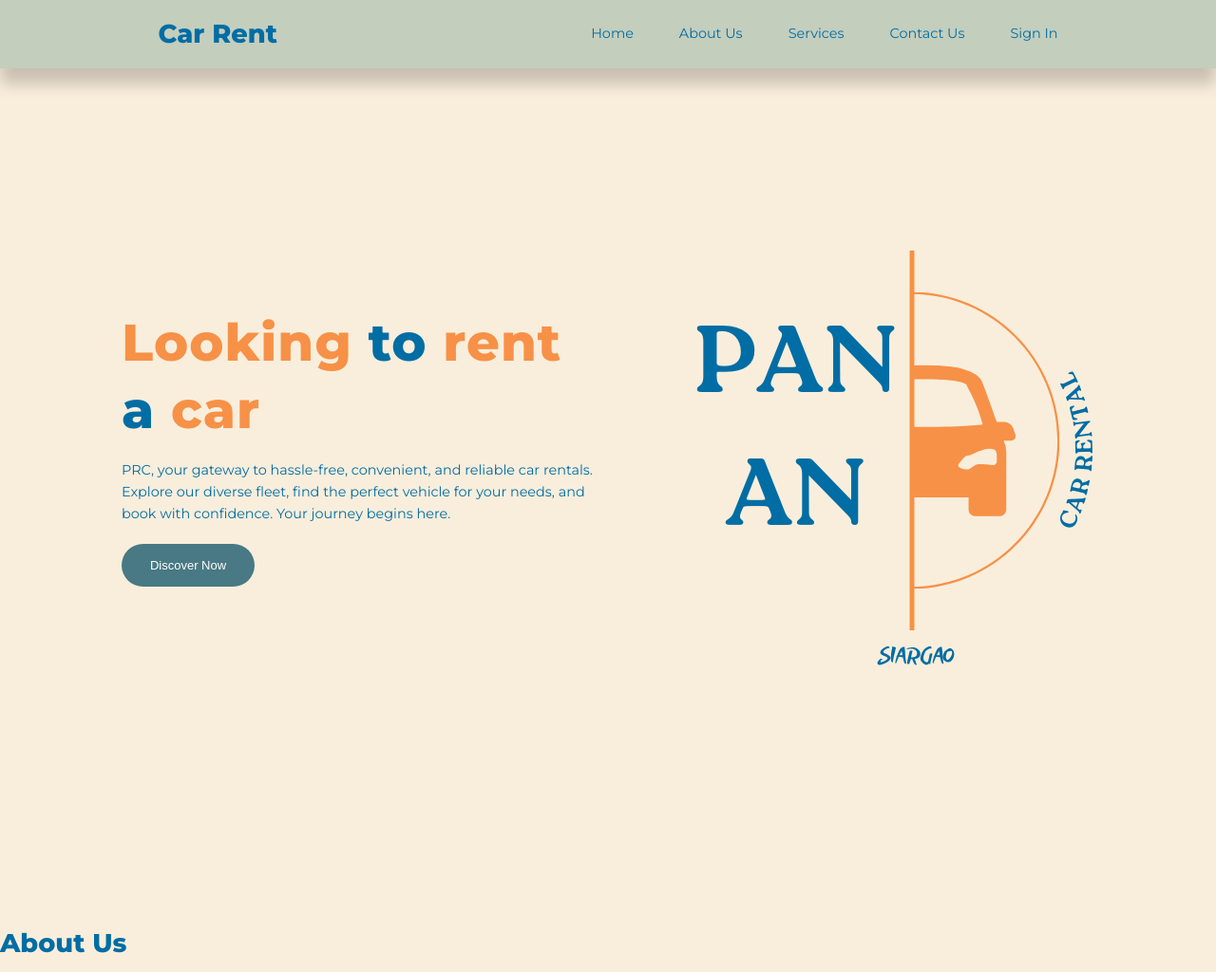
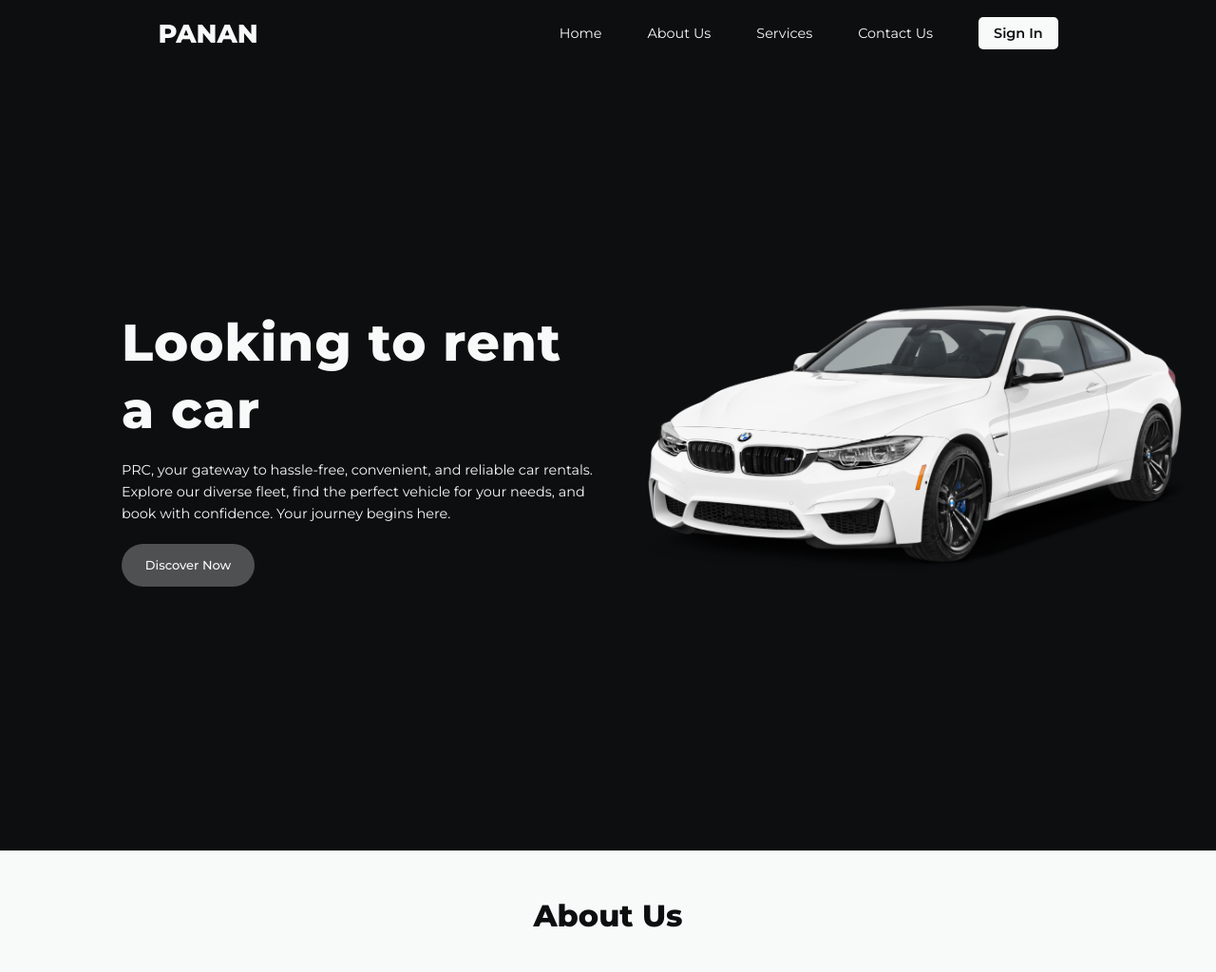
Before and after one commit to samanthagwynetha/CarRentalSystem, a PHP site: page /car/home.php in a window 1280 px wide. Shown: the top 1024 px of the page at 95% size. Run offline with PHP 8.4, Linux system fonts and the light colour scheme; data comes from the database, SQL or seed files in the repository; some web fonts are replaced.

Commit message:
home update

```diff
--- a/css/cusdash.css
+++ b/css/cusdash.css
@@ -51,7 +51,7 @@
 }
 
 body{
-    font-family: 'Montserrat', sans-serif;
+    font-family: 'Montserrat', 'sans-serif';
     line-height: 1.6;
     color: var(--color-gray-200);
     overflow-x: hidden;
--- a/css/style.css
+++ b/css/style.css
@@ -10,8 +10,8 @@
   --color-gray-300: rgba(242, 242, 254, 0.3);
   --color-gray-200: rgba(242, 242, 254, 0.7);
 
-  --color-white:#006DA4;
-  --color-bg:#F9EEDC;
+  --color-white:#ffffff;
+  --color-bg:#0d0e10;
   --color-orange: #F79147;
   --color-sage:#C3CEBD;
   --color-forest: #6A7C5F;
@@ -20,8 +20,12 @@
   --color-sleepyblue: #487984;
   --color-sienna: #CD8A39;
   --color-sky-blue: #A4DBE8;
-  --color-terra: #D95D39;
+  --color-terra: #f8fafa;
   --color-navy: #1A2940;
+
+  --color-davy: #4f5052;
+  --color-black: #000000;
+  --color-limestone: #dcdad9;
 
 
   --transition: all 300ms ease;
@@ -76,7 +80,7 @@
 }
 
 h1,h2,h3,h4{
-  color: var(--color-white);
+  color: var(--color-terra);
   line-height: 1.3;
 }
 
@@ -84,7 +88,7 @@
   color: white;
 }
 p{
-  color: var(--color-white);
+  color: var(--color-terra);
 }
 
 h1{
@@ -120,13 +124,17 @@
 /*===============================NAV ;>==================================*/
 
 nav{
- background: var(--color-sage);
+ background: var(--color-bg);
  width: 100vw;
  height: 4.5rem;
  position: fixed;
  top: 0;
  z-index: 10;
- box-shadow: 0 1rem 1rem rgba(0,0,0,0.2);
+ /* box-shadow: 0 1rem 1rem rgba(0,0,0,0.2); */
+}
+
+nav a{
+  color: var(--color-terra);
 }
 
 nav button{
@@ -157,6 +165,37 @@
   display: flex;
   align-items:center;
   gap: 3rem;
+}
+
+.nav_items {
+  display: flex;
+  align-items: center;
+  gap: 3rem;
+}
+
+.nav_items a {
+  color: var(--color-terra);
+  text-decoration: none;
+  position: relative;
+  transition: color 0.3s ease, font-weight 0.3s ease;
+}
+
+.nav_items a:hover {
+  color: var(--color-white);
+  font-weight: bold;
+}
+
+.nav_items .sign-in-btn {
+  background-color: var(--color-terra);
+  color: var(--color-bg);
+  padding: 0.5rem 1rem;
+  border-radius: 5px;
+  font-weight: 600;
+  transition: background-color 0.3s ease, transform 0.3s ease;
+}
+
+.nav_items .sign-in-btn:hover {
+  color: var(--color-bg);
 }
 
 .nav_profile{
@@ -214,56 +253,72 @@
 }
 
 .home-text span {
-  color: var(--color-orange);
+  color: var(--color-terra);
+}
+
+.home-services{
+  background-color: var(--color-bg);
 }
 
 /*.car0-container {
   animation: float 3s linear infinite;
 }*/
 
-@keyframes float{
-  0%,
-  100%{
-    transform: translateY(-3.5rem);
+@keyframes fadeIn {
+  0% {
+    opacity: 0;
   }
-  50% {
-    transform: translateY(1rem);
+  100% {
+    opacity: 1;
   }
+
 }
 
 .car0{
-  right: 70px;
-  width: auto;
+  max-width: 100%;
   height: auto;
-  background-size: cover;
-  display: block;
+  width: 150rem; /* Adjust the width as needed */
+  object-fit: contain;
+  animation: fadeIn 2s ease-in-out;
 }
 
-.home-btn{
-  background:var(--color-sleepyblue);
-  color: white;
-  border: none;
+.home-btn {
+  background: var(--color-davy);
+  color: var(--color-terra);
   border-radius: 3rem;
   height: 45px;
   width: 140px;
+  font-family: 'Montserrat';
   font-size: small;
   cursor: pointer;
   margin-right: 8px;
   margin-top: 20px;
   font-weight: 500;
+  transition: background 0.3s ease, color 0.3s ease;
+}
+
+.home-btn a {
+  color: var(--color-terra);
+  text-decoration: none;
 }
 
 .home-btn:hover {
-  background: var(--color-orange);
+  color: var(--color-terra);
+  transform: scale(1.05);
+}
+
+.home-btn:hover a {
+  color: var(--color-white);
+  font-weight: 600;
 }
 
 .home-rent{
-  color: white;
+  color: var(--color-terra);
 }
 
 /*===============================ABOUT==================================*/
-.home-about{
-  background: var(--color-terra);
+/* .home-about{
+  background: var(--color-limestone);
   display: grid;
   align-items: center;
   grid-template-columns: repeat(2,1fr);
@@ -292,6 +347,76 @@
   font-size: 0.93rem;
   margin: 00.5rem 0 1.1rem;
   color: white;
+}  */
+
+.about-container {
+  display: flex;
+  flex-direction: column;
+  align-items: center;
+  gap: 2rem;
+  padding: 2rem;
+  background-color: var(--color-terra);
+}
+
+.about-heading {
+  font-size: 2rem;
+  color: var(--color-bg);
+  margin-bottom: 1rem;
+  text-align: center;
+}
+
+
+.about-sub {
+  font-size: 2rem;
+  color: var(--color-bg);
+  margin-bottom: 1rem;
+  text-align: center;
+}
+
+.about-boxes {
+  display: flex;
+  justify-content: space-between;
+  align-items: flex-start;
+  gap: 2rem;
+  width: 100%;
+}
+
+.about-box {
+  width: 30%; /* Set a specific width for each box */
+  height: 300px; /* Set a specific height for each box */
+  background-color: var(--color-white);
+  padding: 1.5rem;
+  border-radius: 10px;
+  box-shadow: 0 4px 8px rgba(0, 0, 0, 0.1);
+  transition: transform 0.3s ease, box-shadow 0.3s ease;
+  display: flex;
+  flex-direction: column;
+  justify-content: space-between;
+  align-items: center;
+  text-align: center;
+}
+
+.about-box img.about-icon {
+  width: 50px;
+  height: 50px;
+  margin-bottom: 1rem;
+}
+
+.about-box h2 {
+  font-size: 1.5rem;
+  margin-bottom: 1rem;
+  color: var(--color-bg);
+}
+
+.about-box p {
+  font-size: 1rem;
+  color: var(--color-bg);
+  line-height: 1.5;
+}
+
+.about-box:hover {
+  transform: translateY(-5px);
+  box-shadow: 0 8px 16px rgba(0, 0, 0, 0.2);
 }
 
 /*===============================CONTACT US==================================*/
@@ -807,6 +932,8 @@
     justify-content: center;
     gap: 0;
     display: none;
+    font-family: sans-serif;
+    font-weight: bold;
   }
   .nav_items li{
     width: 100%;
@@ -869,9 +996,10 @@
   }
 
   .car0-container{
+    display: flex;
+    justify-content: center;
     align-items: center;
-    margin-top: 5rem;
-    margin-left: 10rem;
+    margin-top: 20px; /* Adjust as needed */
   }
   /*===============================END HOME==================================*/
   .posts_container{
--- a/js/main.js
+++ b/js/main.js
@@ -18,7 +18,6 @@
 openNavBtn.addEventListener('click', openNav);
 closeNavBtn.addEventListener('click', closeNav);
 
-
 const sidebar = document.querySelector('aside');
 const showSidebarBtn = document.querySelector('#show_sidebar-btn');
 const hideSidebarBtn = document.querySelector('#hide_sidebar-btn');
--- a/partials/header.php
+++ b/partials/header.php
@@ -20,13 +20,13 @@
 <body>
   <nav>
     <div class="container nav_container">
-      <a href="<?= ROOT_URL ?>" class="nav_logo">Car Rent</a>
+      <a href="<?= ROOT_URL ?>" class="nav_logo">PANAN </a>
       <ul class="nav_items">
         <li><a href=#home>Home</a></li>
         <li><a href=#home-about>About Us</a></li>
         <li><a href="#home-services">Services</a></li>
         <li><a href=#home-contact>Contact Us</a></li>
-        <li><a href="<?= ROOT_URL ?>signin.php">Sign In</a></li>
+        <li><a href="<?= ROOT_URL ?>signin.php" class="sign-in-btn">Sign In</a></li>
 
 
           </ul>
```
Also changed, not shown: images/clogo.png, images/logo/commitment.png (added), images/logo/offer.png (added), images/logo/who.png (added).
